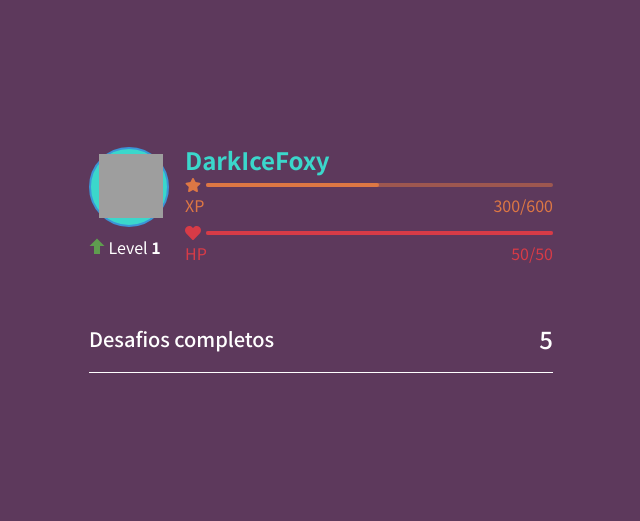
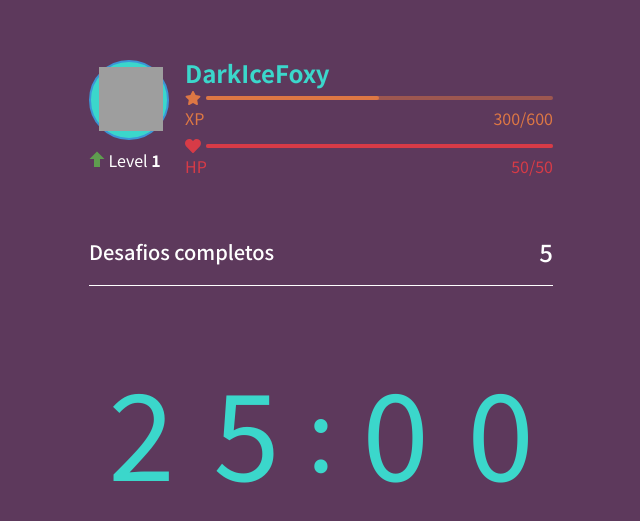
Before and after one commit to 3salles/focuson, a Next.js app: page / in a window 1280 px wide. Shown: the part 115-636 px from the top of the page, without its empty margins (87-727 px from the left). Built offline with nearby package versions, Linux system fonts and the light colour scheme; grey boxes are pictures that could not be loaded.

Commit message:
🚧 chore: Add Countdown component.

```diff
--- /dev/null
+++ b/src/components/Countdown.tsx
@@ -0,0 +1,17 @@
+import styles from '../styles/components/Countdown.module.css'
+
+export function CountDown() {
+  return (
+    <div className={styles.countdownContainer}>
+      <div>
+        <span>2</span>
+        <span>5</span>
+      </div>
+      <span>:</span>
+      <div>
+        <span>0</span>
+        <span>0</span>
+      </div>
+    </div>
+  )
+}
--- a/src/pages/index.tsx
+++ b/src/pages/index.tsx
@@ -1,4 +1,5 @@
 import { CompletedChallenges } from '../components/CompletedChallenges'
+import { CountDown } from '../components/Countdown'
 import { Profile } from '../components/Profile'
 
 import styles from '../styles/pages/Home.module.css'
@@ -11,6 +12,7 @@ export default function Home() {
         <div>
           <Profile />
           <CompletedChallenges />
+          <CountDown />
         </div>
         <div></div>
       </section>
--- /dev/null
+++ b/src/styles/components/Countdown.module.css
@@ -0,0 +1,23 @@
+.countdownContainer {
+  display: flex;
+  align-items: center;
+  color: var(--cyan);
+}
+
+.countdownContainer > div{
+  flex: 1;
+  display: flex;
+  align-items: center;
+  justify-content: space-evenly;
+  font-size: 7.5rem;
+  text-align: center;
+}
+
+.countdownContainer > div span{
+  flex: 1;
+}
+
+.countdownContainer > span {
+  font-size: 6.25rem;
+  margin: 0 0.5rem;
+}
```
